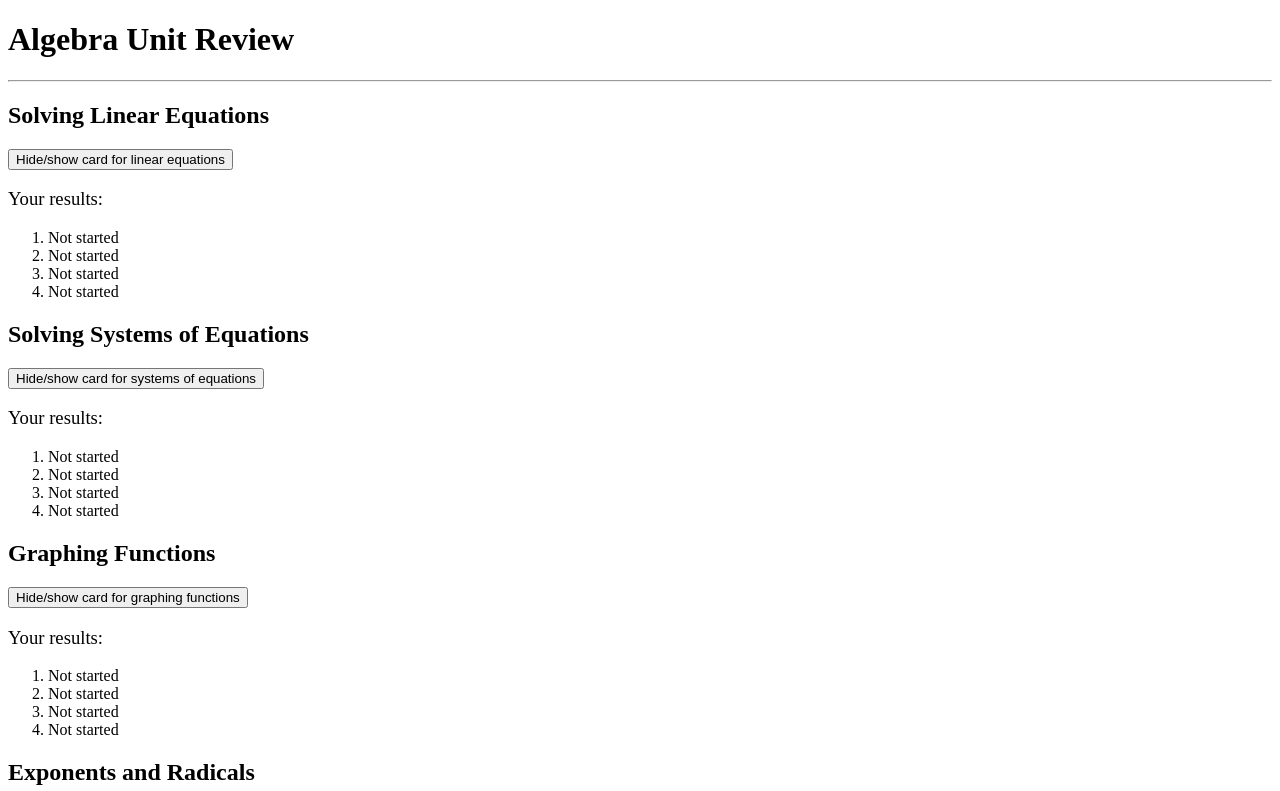
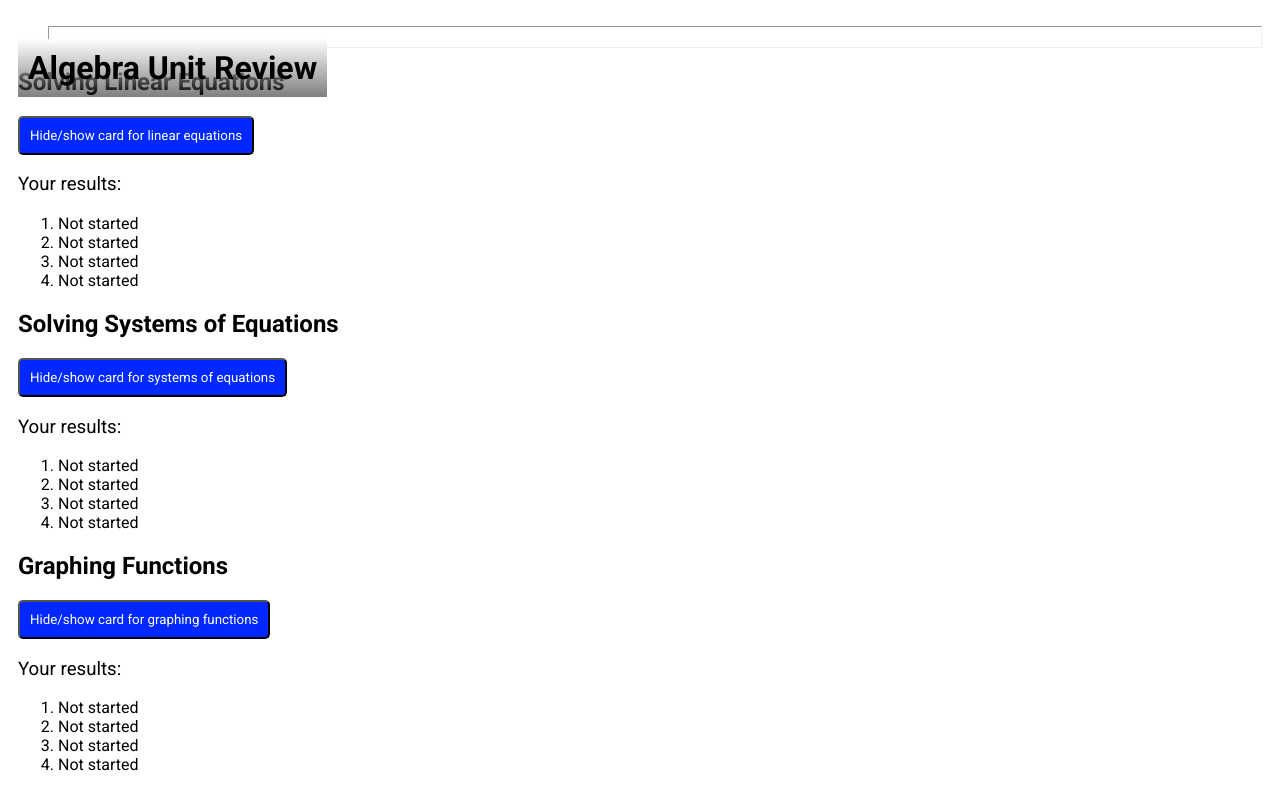
Before and after one commit to my-trivial-error/math-game, a plain HTML site: page index.html in a window 1280 px wide. Shown: the top 791 px of the page. Drawn offline with nearby package versions, Linux system fonts and the light colour scheme.

Commit message:
Added some good styling

```diff
--- a/index.html
+++ b/index.html
@@ -3,16 +3,19 @@
     <head>
         <meta charset="utf-8">
         <link rel="stylesheet" href="style.css">
+        <link rel="preconnect" href="https://fonts.googleapis.com">
+        <link rel="preconnect" href="https://fonts.gstatic.com" crossorigin>
+        <link href="https://fonts.googleapis.com/css2?family=Roboto:ital,wght@0,100;0,300;0,400;0,500;0,700;0,900;1,100;1,300;1,400;1,500;1,700;1,900&display=swap" rel="stylesheet">
         <script src="https://polyfill.io/v3/polyfill.min.js?features=es6"></script>
         <script type="text/javascript" id="MathJax-script" async src="https://cdn.jsdelivr.net/npm/mathjax@3/es5/tex-chtml.js"></script>
         <script src="cards.js"></script>
         <title>Algebra Unit Review</title>
     </head>
-    <h1>Algebra Unit Review</h1>
+    <h1 id="head">Algebra Unit Review</h1>
     <hr>
-    <h2>Solving Linear Equations</h2>
+    <h2 id="firstResult">Solving Linear Equations</h2>
     <button id="generate-linear-card">Hide/show card for linear equations</button>
-    <p id="firstResult">Your results:</p>
+    <p>Your results:</p>
     <ol>
         <li id="linear-result1">Not started</li>
         <li id="linear-result2">Not started</li>
@@ -63,9 +66,9 @@
             <a href="#firstResult"><input type="submit" value="Check answers" id="check3" /></a>
         </div>
     </div>
-    <h2>Solving Systems of Equations</h2>
+    <h2 id="secondResult">Solving Systems of Equations</h2>
     <button id="generate-systems-card">Hide/show card for systems of equations</button>
-    <p id="secondResult">Your results:</p>
+    <p>Your results:</p>
     <ol>
         <li id="systems-result1">Not started</li>
         <li id="systems-result2">Not started</li>
@@ -120,9 +123,9 @@
             <a href="#secondResult"><input type="submit" value="Check answers" id="check6" /></a>
         </div> -->
     </div>
-    <h2>Graphing Functions</h2>
+    <h2 id="thirdResult">Graphing Functions</h2>
     <button id="generate-graphs-card">Hide/show card for graphing functions</button>
-    <p id="thirdResult">Your results:</p>
+    <p>Your results:</p>
     <ol>
         <li id="graphs-result1">Not started</li>
         <li id="graphs-result2">Not started</li>
@@ -149,9 +152,9 @@
             <a href="#thirdResult"><input type="submit" value="Check answers" id="check7" /></a>
         </div>
     </div>
-    <h2>Exponents and Radicals</h2>
+    <h2 id="fourthResult">Exponents and Radicals</h2>
     <button id="generate-ear-card">Hide/show card for exponents and radicals</button>
-    <p id="fourthResult">Your results:</p>
+    <p>Your results:</p>
     <ol>
         <li id="ear-result1">Not started</li>
         <li id="ear-result2">Not started</li>
--- a/style.css
+++ b/style.css
@@ -1,6 +1,21 @@
+body {
+    font-family: 'Roboto';
+    padding: 10px;
+}
+button {
+    padding: 10px;
+    border-radius: 5px;
+    background: rgba(0, 40, 255, 1);
+    color: white;
+    font-family: 'Roboto';
+}
 input {
     width: 200px;
     padding: 20px;
+}
+hr {
+    padding: 10px;
+    margin-left: 30px;
 }
 p {
     font-size: 14pt;
@@ -14,3 +29,8 @@ p {
 .appear {
     display: block;
 }
+#head {
+    position: fixed;
+    padding: 10px;
+    background: linear-gradient(180deg, rgba(255, 255, 255, 1), rgba(0, 0, 0, 0.5));
+}
```
